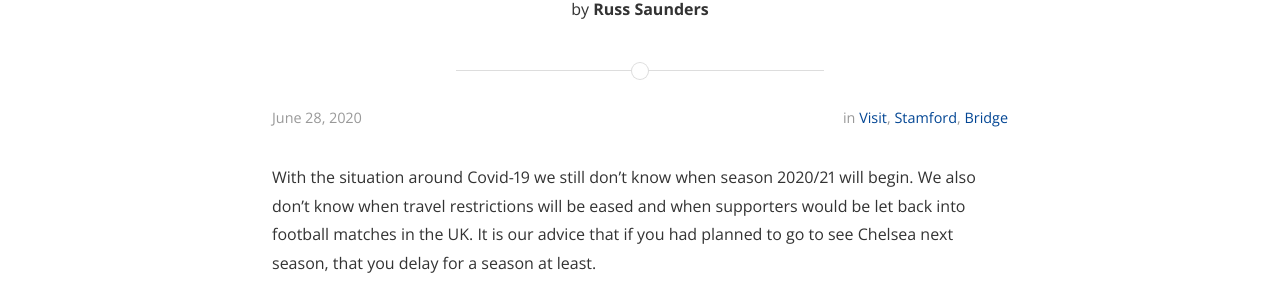
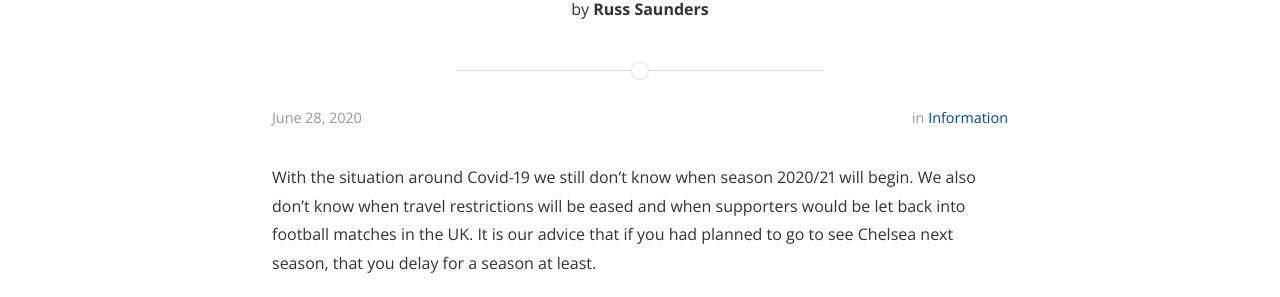
Before and after one commit to Foxh0und/MCSC, a Jekyll site: the page built from _posts/2020-06-28-Covid-19-Membership-Update.md, in a window 1280 px wide. Shown: the part 177-474 px from the top of the page. Built offline with Jekyll 4.4.1, drawn with Linux system fonts in a browser that asks for light colours; nearby versions of some CDN libraries.

Commit message:
Update: Tag

```diff
--- a/_posts/2020-06-28-Covid-19-Membership-Update.md
+++ b/_posts/2020-06-28-Covid-19-Membership-Update.md
@@ -3,7 +3,7 @@ layout: post
 title:  "COVID-19 Update"
 date:   2020-06-28 23:43:59
 author: Russ Saunders
-categories: Visit Stamford Bridge
+categories: Information
 ---
 With the situation around Covid-19 we still don’t know when season 2020/21 will begin. We also don’t know when travel restrictions will be eased and when supporters would be let back into football matches in the UK.
 It is our advice that if you had planned to go to see Chelsea next season, that you delay for a season at least.
```
